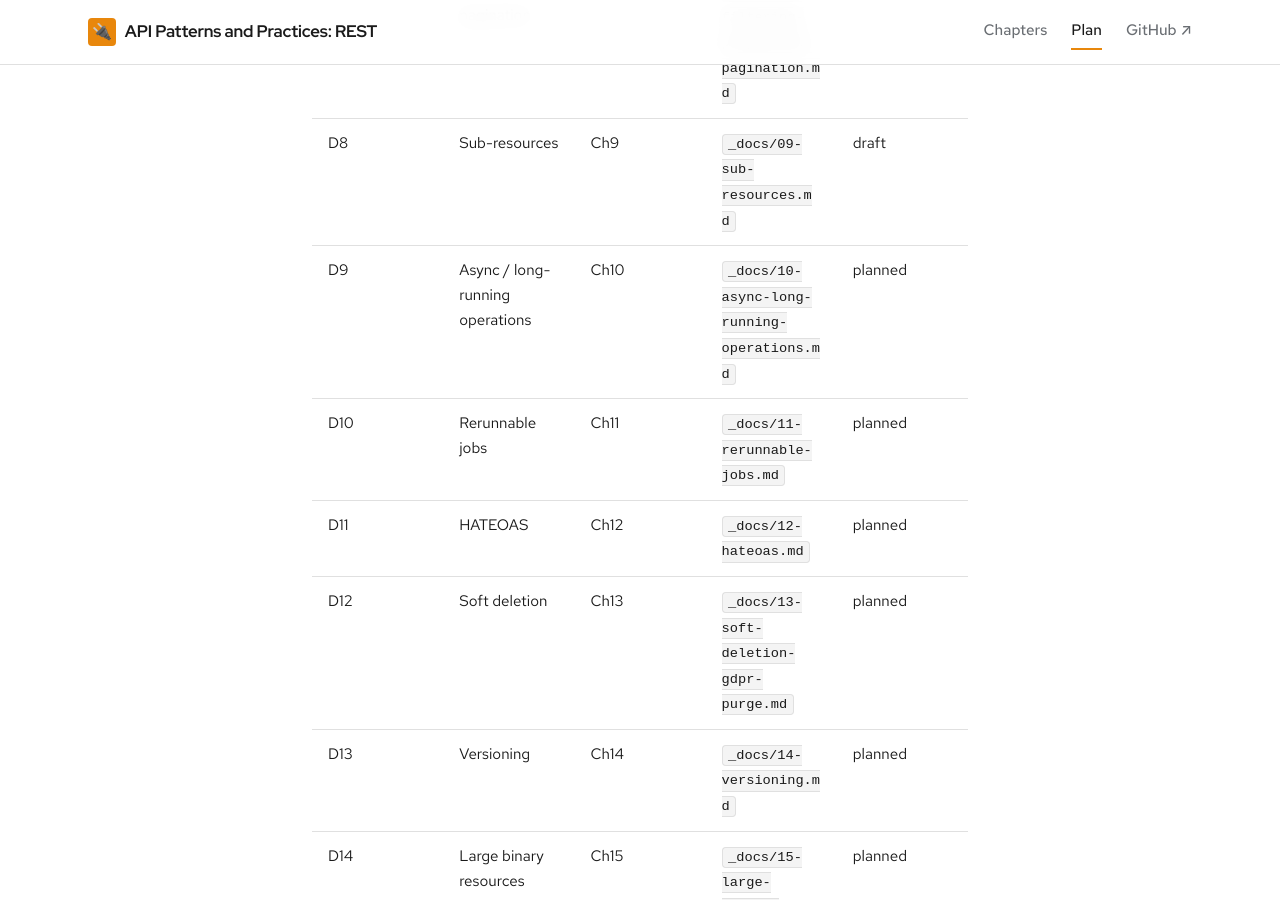
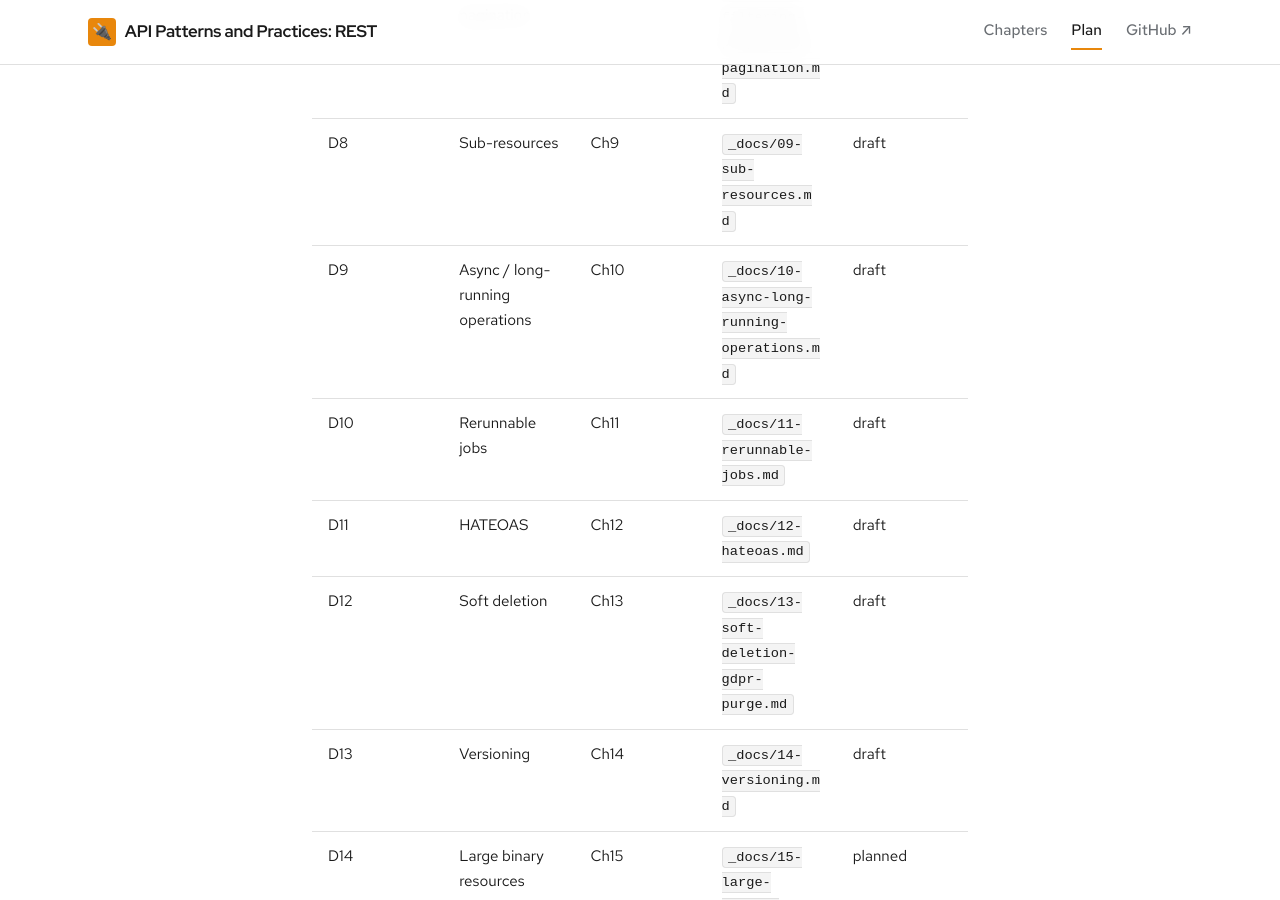
Before and after one commit to patterncatalyst/api-patterns-and-practices-rest, a Jekyll site: the page built from _plans/coverage-matrix.md, in a window 1280 px wide and 900 px high, scrolled down 1570 px. Built offline with Jekyll 4.4.1, drawn with Linux system fonts in a browser that asks for light colours; some web fonts are replaced; some of the changed text lies outside the part shown.

Commit message:
docs(r03): flip Ch10-14 coverage planned->draft; fix Ch13 ACTIVE wording
Five r03 chapters authored + Opus-validated (PASS). Reworded a non-enum `ACTIVE`
reference in Ch13. Hands-on Ch10-14 flip to verified after CI confirms both stacks.

```diff
--- a/_plans/coverage-matrix.md
+++ b/_plans/coverage-matrix.md
@@ -27,11 +27,11 @@ unverified) · `verified` (both stacks run green, footer flipped).
 | D6 | JSON Patch vs Merge Patch | Ch7 | `_docs/07-partial-updates.md` | verified |
 | D7 | Filtering & pagination | Ch8 | `_docs/08-filtering-projection-pagination.md` | verified |
 | D8 | Sub-resources | Ch9 | `_docs/09-sub-resources.md` | draft |
-| D9 | Async / long-running operations | Ch10 | `_docs/10-async-long-running-operations.md` | planned |
-| D10 | Rerunnable jobs | Ch11 | `_docs/11-rerunnable-jobs.md` | planned |
-| D11 | HATEOAS | Ch12 | `_docs/12-hateoas.md` | planned |
-| D12 | Soft deletion | Ch13 | `_docs/13-soft-deletion-gdpr-purge.md` | planned |
-| D13 | Versioning | Ch14 | `_docs/14-versioning.md` | planned |
+| D9 | Async / long-running operations | Ch10 | `_docs/10-async-long-running-operations.md` | draft |
+| D10 | Rerunnable jobs | Ch11 | `_docs/11-rerunnable-jobs.md` | draft |
+| D11 | HATEOAS | Ch12 | `_docs/12-hateoas.md` | draft |
+| D12 | Soft deletion | Ch13 | `_docs/13-soft-deletion-gdpr-purge.md` | draft |
+| D13 | Versioning | Ch14 | `_docs/14-versioning.md` | draft |
 | D14 | Large binary resources | Ch15 | `_docs/15-large-binary-resources-range.md` | planned |
 
 ## Additions → chapters (10)
@@ -71,11 +71,11 @@ unverified) · `verified` (both stacks run green, footer flipped).
 | 7 | `_docs/07-partial-updates.md` | Part 3 | verified |
 | 8 | `_docs/08-filtering-projection-pagination.md` | Part 4 | verified |
 | 9 | `_docs/09-sub-resources.md` | Part 4 | draft |
-| 10 | `_docs/10-async-long-running-operations.md` | Part 5 | planned |
-| 11 | `_docs/11-rerunnable-jobs.md` | Part 5 | planned |
-| 12 | `_docs/12-hateoas.md` | Part 6 | planned |
-| 13 | `_docs/13-soft-deletion-gdpr-purge.md` | Part 6 | planned |
-| 14 | `_docs/14-versioning.md` | Part 6 | planned |
+| 10 | `_docs/10-async-long-running-operations.md` | Part 5 | draft |
+| 11 | `_docs/11-rerunnable-jobs.md` | Part 5 | draft |
+| 12 | `_docs/12-hateoas.md` | Part 6 | draft |
+| 13 | `_docs/13-soft-deletion-gdpr-purge.md` | Part 6 | draft |
+| 14 | `_docs/14-versioning.md` | Part 6 | draft |
 | 15 | `_docs/15-large-binary-resources-range.md` | Part 7 | planned |
 | 16 | `_docs/16-streaming-deep-dive.md` | Part 7 | planned |
 | 17 | `_docs/17-cross-protocol-choices.md` | Part 7 | planned |
```
Also changed, not shown: _docs/13-soft-deletion-gdpr-purge.md (+1 -1 lines).
